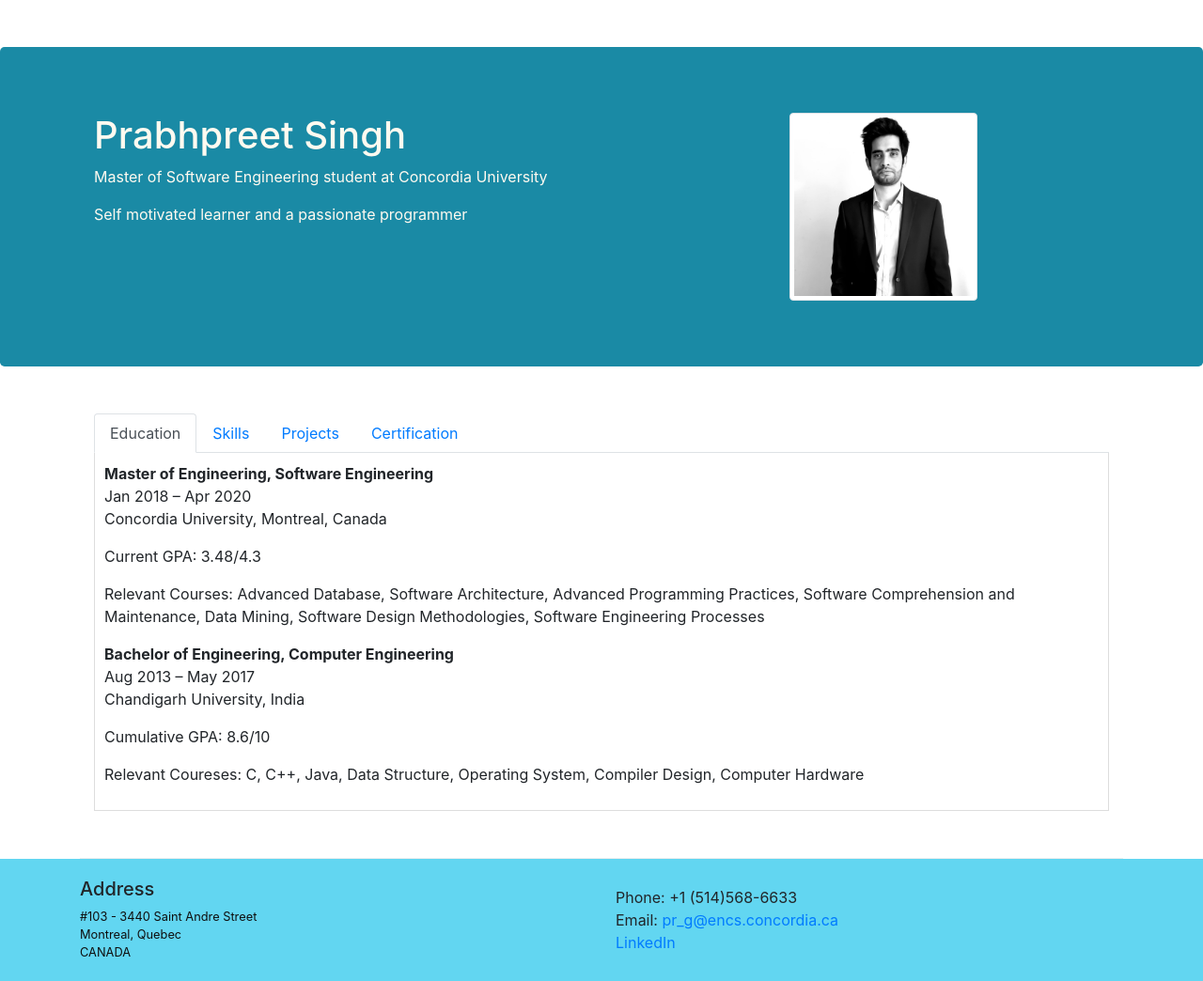
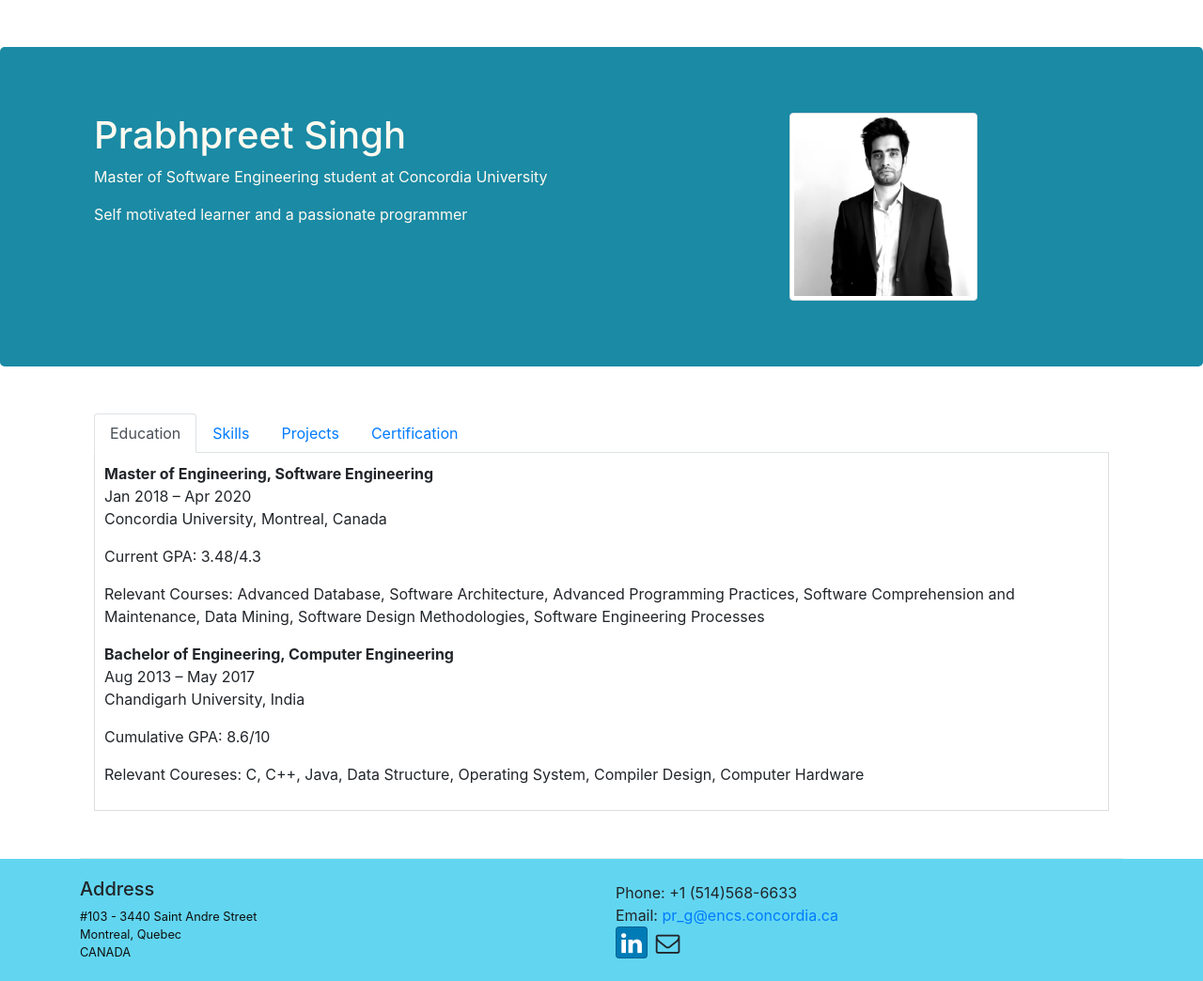
Before and after one commit to prabhpreet429/Portfolio, a website: page index.html in a window 1280 px wide. Shown: the whole page at 94% size. Drawn offline with nearby package versions, Linux system fonts and the light colour scheme.

Commit message:
button social

```diff
--- a/index.html
+++ b/index.html
@@ -251,7 +251,8 @@
                 <div class = "col-6 align-self-center">
                     Phone: +1 (514)568-6633<br>
                       Email: <a href="mailto:pr_g@encs.concordia.ca">pr_g@encs.concordia.ca</a><br>
-                      <a href="https://www.linkedin.com/in/prabhpreet-s/">LinkedIn</a>
+                      <a class="btn btn-social-icon btn-linkedin" href="http://www.linkedin.com/in/prabhpreet-s/"><i class="fa fa-linkedin"></i></a>
+                      <a class="btn btn-social-icon" href="mailto:pr_g@encs.concordia.ca"><i class="fa fa-envelope-o"></i></a>
                 </div>
 
            </div>
--- a/package.json
+++ b/package.json
@@ -14,11 +14,11 @@
     "lite-server": "^2.5.4"
   },
   "dependencies": {
-    "bootstrap": "^4.0.0",
+    "bootstrap": "^4.4.1",
     "bootstrap-social": "^5.1.1",
     "font-awesome": "^4.7.0",
     "install": "^0.13.0",
-    "jquery": "^3.3.1",
+    "jquery": "^3.4.1",
     "popper.js": "^1.12.9"
   }
 }
```
Also changed, not shown: 1 other file.
